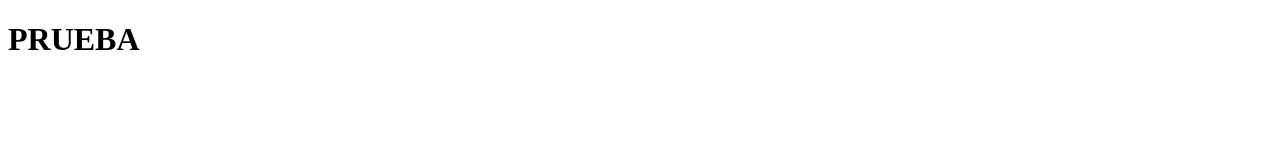
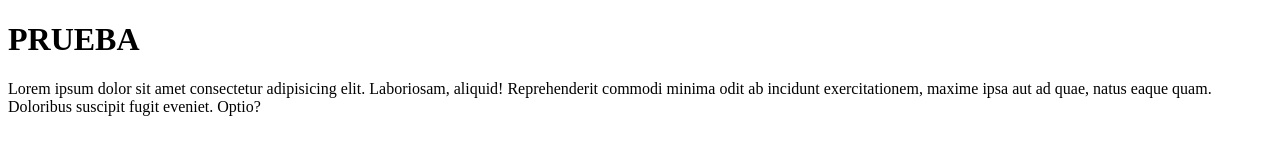
Before and after one commit to durod/kili-repositorio, a plain HTML site: page index.html in a window 1280 px wide. Drawn offline with Linux system fonts and the light colour scheme.

Commit message:
se agrega un parrafo con texto falso

```diff
--- a/index.html
+++ b/index.html
@@ -9,5 +9,6 @@
 </head>
 <body>
     <h1>PRUEBA</h1>
+    <p>Lorem ipsum dolor sit amet consectetur adipisicing elit. Laboriosam, aliquid! Reprehenderit commodi minima odit ab incidunt exercitationem, maxime ipsa aut ad quae, natus eaque quam. Doloribus suscipit fugit eveniet. Optio?</p>
 </body>
 </html>
```
